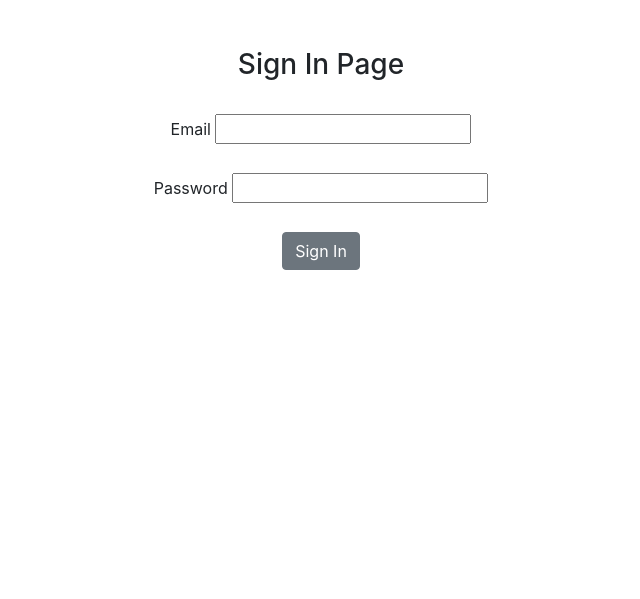
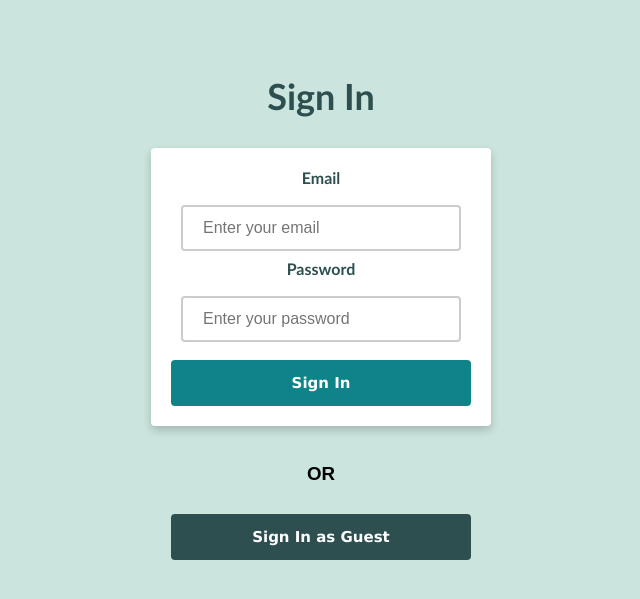
Before and after one commit to mm06369/Homework_2_Django, a Django app: page /signIn in a window 1280 px wide. Shown: the top 599 px of the page, without its empty margins (319-959 px from the left). Run offline with Django 4.2, Linux system fonts and the light colour scheme.

Commit message:
added css files and projects screen

```diff
--- a/hw2_website/portfolioWebsite/urls.py
+++ b/hw2_website/portfolioWebsite/urls.py
@@ -9,4 +9,5 @@ urlpatterns = [
     path('signIn', views.signIn, name = 'signIn'),
     path('signOut', views.signOut, name = 'signOut'),
     path('main', views.main, name = 'main'),
+    path('guestSignIn', views.guestSignIn, name = 'guestSignIn')
 ]
--- a/hw2_website/portfolioWebsite/views.py
+++ b/hw2_website/portfolioWebsite/views.py
@@ -2,7 +2,7 @@ from django.shortcuts import render, redirect
 from django.http import HttpResponse
 from django.contrib.auth.models import User
 from django.contrib import messages
-from django.contrib.auth import authenticate, login
+from django.contrib.auth import authenticate, login, logout
 from django.views.generic.list import ListView
 from .models import Project
 # Create your views here.
@@ -50,7 +50,7 @@ def signIn(request):
             # return render(request, 'authentication/main.html',{'fname':fname})
             # return redirect('projectList')
             projects = Project.objects.filter(user=user)
-            return render(request, 'authentication/main.html', {'fname':fname,'object_list': projects})
+            return render(request, 'authentication/main.html', {'fname':fname,'object_list': projects, 'show':True})
         else:
             messages.error(request, 'Bad Credentials')
             return redirect('home')
@@ -67,7 +67,14 @@ def signIn(request):
 #     c
 
 def signOut(request):
-    pass
+    try:
+        logout(request)
+        return redirect('home')
+    except:
+        messages.error(request, 'Error Signing out')
+        user = request.user
+        projects = Project.objects.filter(user=user)
+        return render(request, 'authentication/main.html', {'fname':user.first_name,'object_list': projects})
 
 def main(request):
 
@@ -81,6 +88,9 @@ def main(request):
 
     user = request.user
     projects = Project.objects.filter(user=user)
-    return render(request, 'authentication/main.html', {'fname':user.first_name,'object_list': projects})
+    return render(request, 'authentication/main.html', {'fname':user.first_name,'object_list': projects, 'show':True})
 
-    return render(request,'authentication/main.html')
+
+def guestSignIn(request):
+    projects = Project.objects.filter()
+    return render(request, 'authentication/main.html', {'fname':'Guest User','object_list': projects, 'show':False})
--- /dev/null
+++ b/hw2_website/static/signIn.css
@@ -0,0 +1,80 @@
+body {
+    font-family: Arial, sans-serif;
+    background-color: #CBE4DE;
+    text-align: center;
+    align-items: center;
+
+}
+
+.container {
+    display: flex;
+    flex-direction: column;
+    align-items: center;
+    margin-top: 50px;
+    /* width: 500px; */
+    text-align: center;
+    /* margin-left: 420px; */
+    color: #2E4F4F;
+    font-family: 'Gill Sans', 'Gill Sans MT', Calibri, 'Trebuchet MS', sans-serif;
+}
+
+h1 {
+    font-size: 36px;
+    margin-bottom: 30px;
+}
+
+.data-form{
+    display: flex;
+    flex-direction: column;
+    align-items: center;
+    background-color: #fff;
+    padding: 20px;
+    border-radius: 4px;
+    box-shadow: 0 4px 8px 0 rgba(0,0,0,0.2);
+}
+
+label {
+    display: inline-block;
+    margin-bottom: 10px;
+    font-weight: bold;
+    text-align: left;
+    align-items: left;
+}
+
+input[type=text], input[type=email], input[type=password] {
+    width: 280px;
+    padding: 12px 20px;
+    margin: 8px 0;
+    box-sizing: border-box;
+    border: 2px solid #ccc;
+    border-radius: 4px;
+    font-size: 16px;
+}
+
+button {
+    background-color: #0E8388;
+    color: white;
+    padding: 14px 20px;
+    border: none;
+    border-radius: 4px;
+    cursor: pointer;
+    margin-top: 10px;
+    font-size: 16px;
+    width: 300px;
+    font-weight: bold;
+    font-size: 15px;
+    text-align: center;
+    font-family:Verdana, Geneva, Tahoma, sans-serif;
+}
+
+button:hover {
+    background-color: #2E4F4F;
+}
+
+.guest-btn{
+    background-color:#2E4F4F;
+}
+
+.guest-btn:hover{
+    background-color: #2C3333;
+}
--- a/hw2_website/templates/authentication/signIn.html
+++ b/hw2_website/templates/authentication/signIn.html
@@ -1,34 +1,31 @@
+
 <!DOCTYPE html>
-<html lang="en">
+<html>
+	{% load static %}
 <head>
-    <meta charset="UTF-8">
-    <meta http-equiv="X-UA-Compatible" content="IE=edge">
-    <meta name="viewport" content="width=device-width, initial-scale=1.0">
-    <link rel="stylesheet" href="https://cdn.jsdelivr.net/npm/bootstrap@4.4.1/dist/css/bootstrap.min.css" integrity="sha384-Vkoo8x4CGsO3+Hhxv8T/Q5PaXtkKtu6ug5TOeNV6gBiFeWPGFN9MuhOf23Q9Ifjh" crossorigin="anonymous">
-    <title>Sign in page</title>
+	<link rel="stylesheet" href="{% static 'signIn.css' %}">
+	<title>Sign In Page</title>
+
 </head>
 <body>
-    <center>
+	<div class="container">
+		<h1>Sign In</h1>
+		<form action = '/signIn' method = 'post' class = 'data-form'>
+            {% csrf_token %}
+			<label for = ''>Email</label>
+            <input type = 'text' id = 'email' name = 'email' placeholder = 'Enter your email' required>
+			<label for = ''>Password</label>
+            <input type = 'text' id = 'pwd' name = 'pwd' placeholder = 'Enter your password' required>
 
-    {% for message in messages %}
-    <div class = "alert alert-{{message.tags}} alert-dismissible fade show" role ='alert'></div>
-    <strong>Message: </strong> {{ message }}
-    {%endfor%}
+			<button type="submit">Sign In</button>
+		</form>
+	</div>
     <br>
+	<h3>OR</h3>
 
-    <br>
-    <h3>Sign In Page</h3>
-    <br>
-    <form action = '/signIn' method = 'post'>
-        {% csrf_token %}
-        <label for = ''>Email</label>
-        <input type = 'text' id = 'email' name = 'email' required>
-        <br><br>
-        <label for = ''>Password</label>
-        <input type = 'text' id = 'pwd' name = 'pwd' required>
-        <br><br>
-        <button class = 'btn btn-secondary' type = 'submit'>Sign In</button>
+    <form action = "/guestSignIn" method = "post">
+		{% csrf_token %}
+        <button class = 'guest-btn' type = 'submit'>Sign In as Guest</button>
     </form>
-</center>
 </body>
 </html>
```
Also changed, not shown: hw2_website/static/index.css (added, +47 -0 lines), hw2_website/static/main.css (added, +138 -0 lines), hw2_website/static/signUp.css (added, +70 -0 lines), hw2_website/templates/authentication/index.html (+11 -17 lines), hw2_website/templates/authentication/main.html (+34 -119 lines), hw2_website/templates/authentication/signUp.html (+32 -3 lines), hw2_website/db.sqlite3, hw2_website/media/images/clg_reciept_1mb.jpg (deleted), hw2_website/media/images/clg_reciept_1mb_pt8N9OJ.jpg (deleted), hw2_website/media/images/n32-k5_20.png (added), hw2_website/media/images/n32-k5_20_i0JVuAV.png (added), hw2_website/media/images/n80-k10_50.png (added), hw2_website/media/images/ramp.jpg (added), hw2_website/media/images/simulator.png (added).
